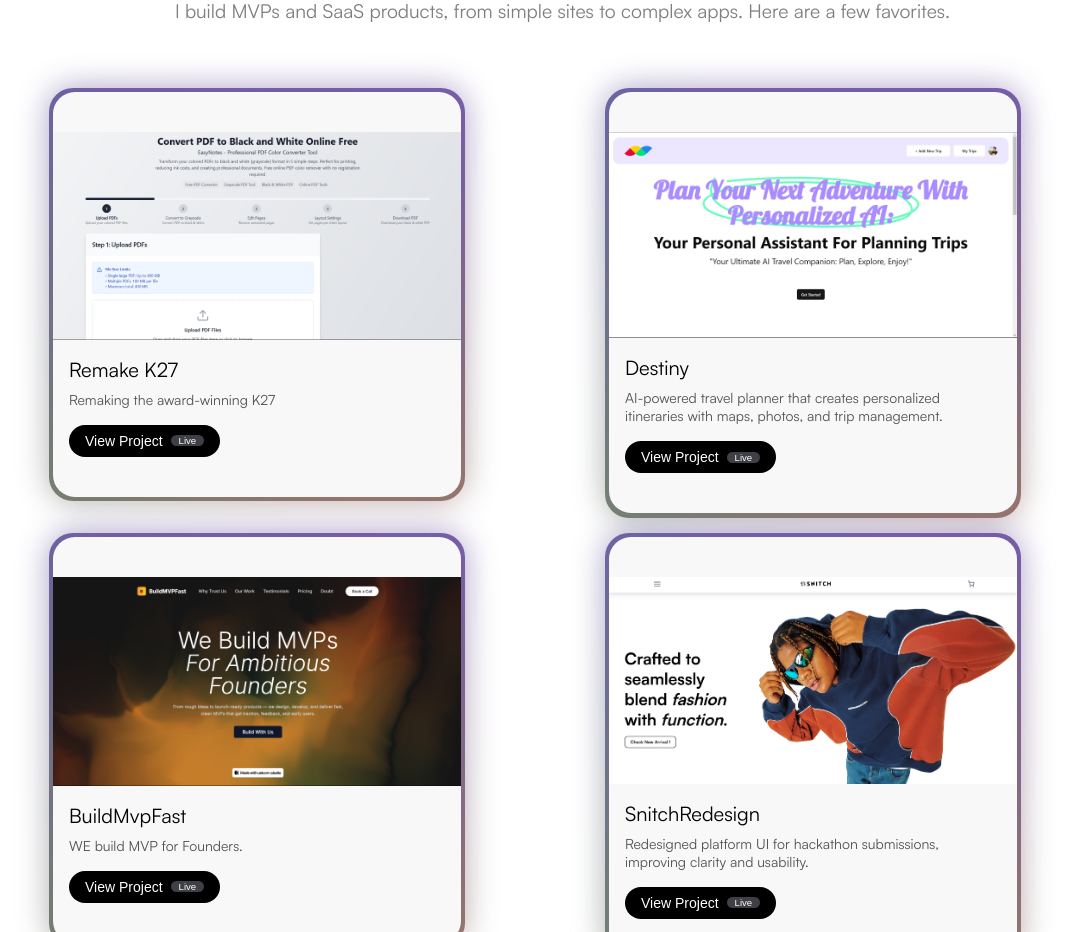
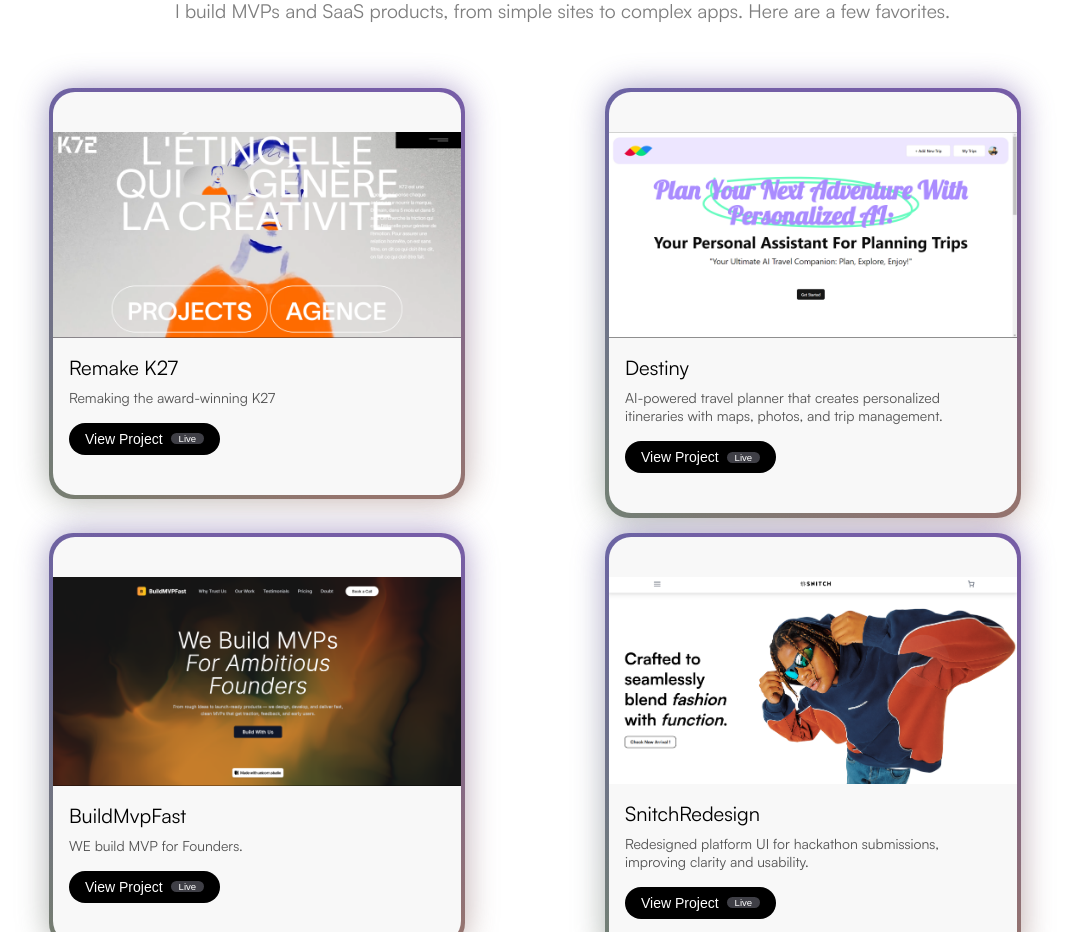
Before and after one commit to priyanshu-samal/newport, a React (Vite) app: page / in a window 1280 px wide. Shown: the part 820-1752 px from the top of the page, without its empty margins (105-1174 px from the left). Built offline with nearby package versions, Linux system fonts and the light colour scheme.

Commit message:
Update Work.jsx

```diff
--- a/src/components/Work/Work.jsx
+++ b/src/components/Work/Work.jsx
@@ -7,7 +7,7 @@
      {
       name: "Remake K27",
       description: "Remaking the award-winning K27",
-      image: "/images/Easynotes.png",
+      image: "/images/k27.png",
       url: "https://k72-mu.vercel.app//",
     },
     {
```
